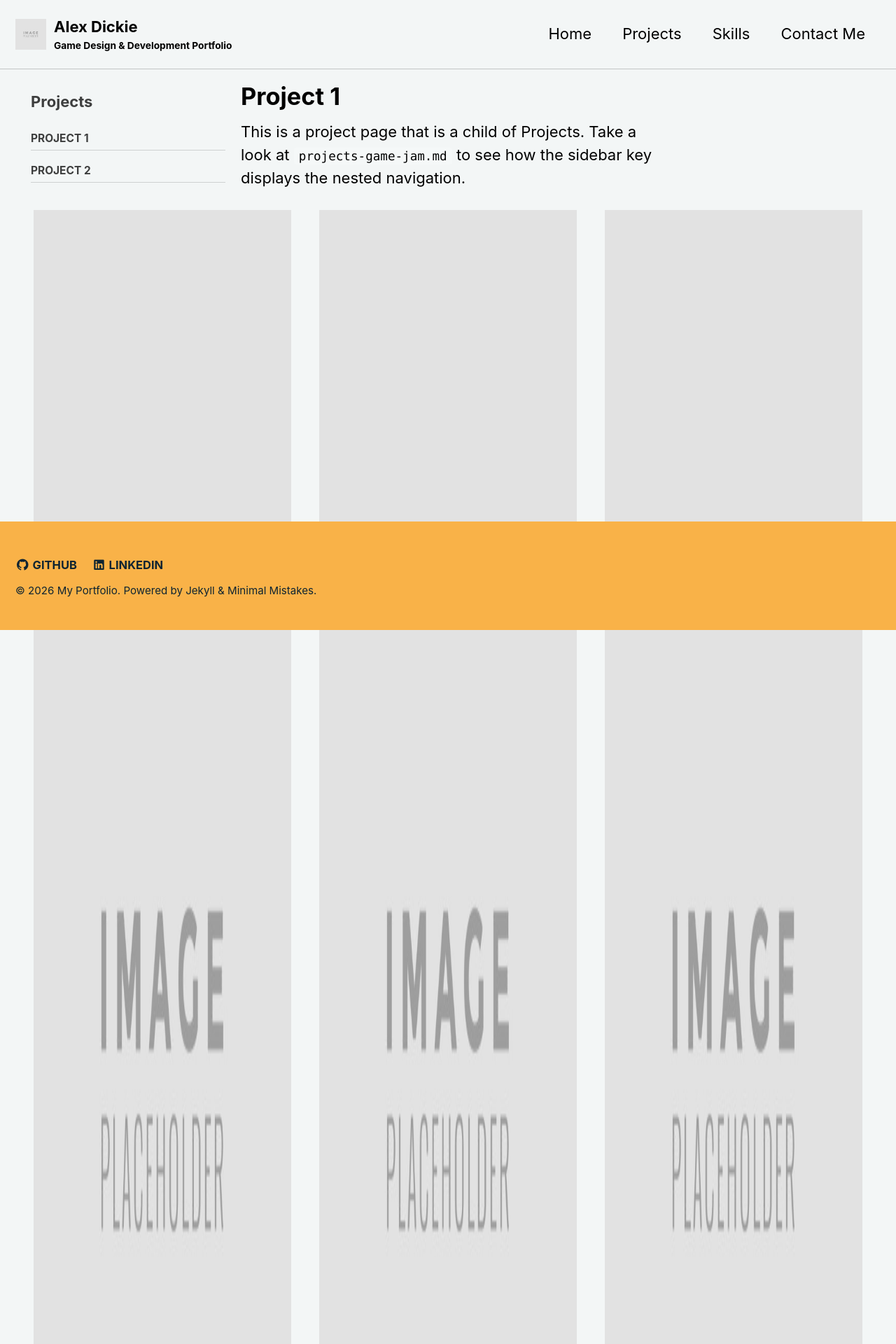
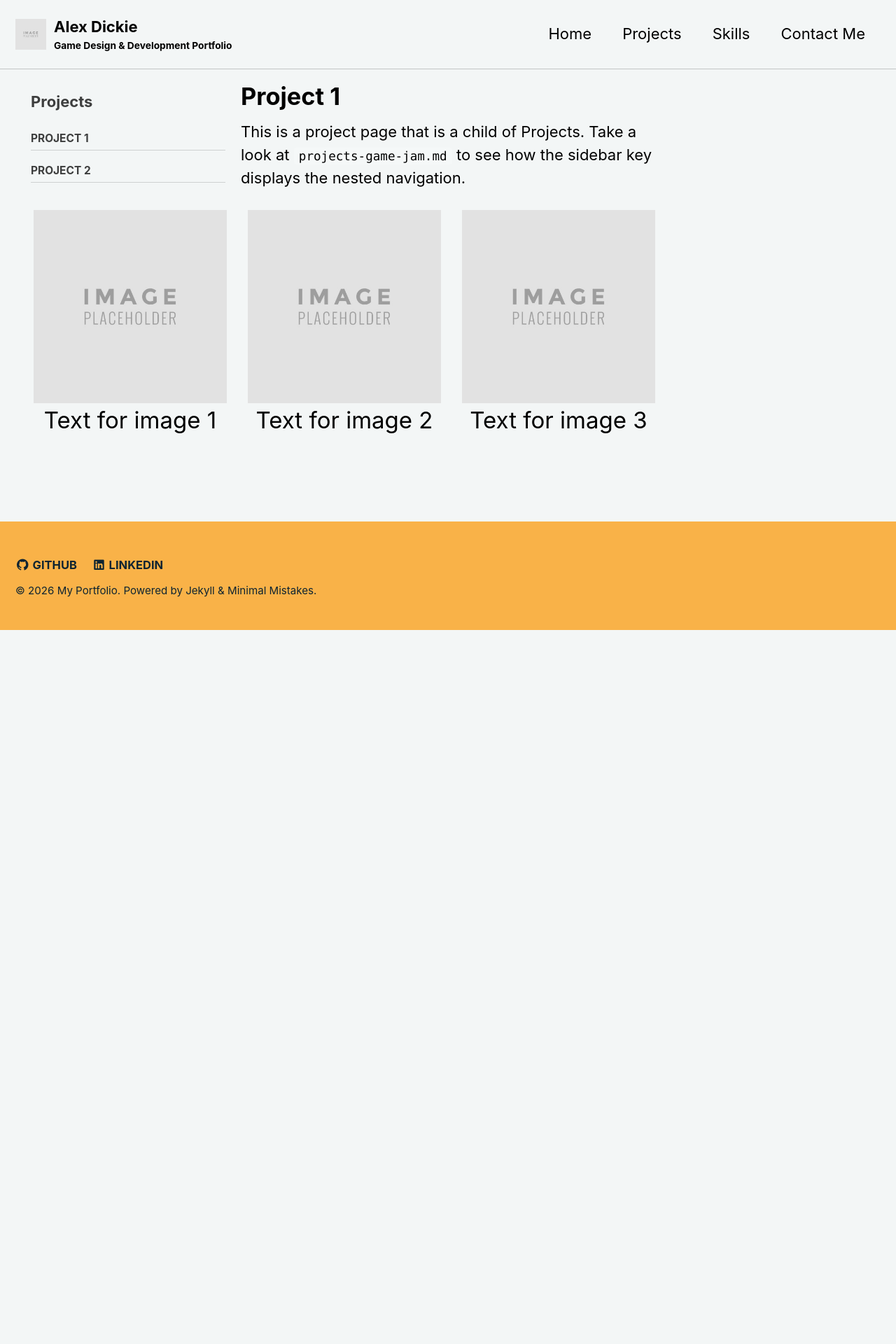
Before and after one commit to AlexUlster/AlexUlster.github.io, a Jekyll site: the page built from _pages/projects-pro1.md, in a window 1280 px wide. Shown: the top 1920 px of the page at 70% size. Built offline with Jekyll 4.4.1, drawn with Linux system fonts in a browser that asks for light colours; after the commit the page ends 900 px from its top, so only the background shows below that.

Commit message:
Adjust image scaling and layout in project page
Updated image styles for better responsiveness.

```diff
--- a/_pages/projects-pro1.md
+++ b/_pages/projects-pro1.md
@@ -11,17 +11,17 @@ sidebar:
 
 This is a project page that is a child of Projects. Take a look at `projects-game-jam.md` to see how the sidebar key displays the nested navigation.
 
-<div style="display: grid; grid-template-columns: 1fr 1fr 1fr; gap: 20px; transform: scale(2); transform-origin: top center;">
+<div style="display: grid; grid-template-columns: 1fr 1fr 1fr; gap: 20px; transform: scale(1.5); transform-origin: top right;">
   <div style="text-align: center;">
-    <img src="/assets/images/Placeholder.jpg" alt="Image 1" style="width: 500%; height: 500%;">
+    <img src="/assets/images/Placeholder.jpg" alt="Image 1" style="width: 100%; height: auto;">
     <p>Text for image 1</p>
   </div>
   <div style="text-align: center;">
-    <img src="/assets/images/Placeholder.jpg" alt="Image 2" style="width: 500%; height: 500%;">
+    <img src="/assets/images/Placeholder.jpg" alt="Image 2" style="width: 100%; height: auto;">
     <p>Text for image 2</p>
   </div>
   <div style="text-align: center;">
-    <img src="/assets/images/Placeholder.jpg" alt="Image 3" style="width: 500%; height: 500%;">
+    <img src="/assets/images/Placeholder.jpg" alt="Image 3" style="width: 100%; height: auto;">
     <p>Text for image 3</p>
   </div>
 </div>
```
